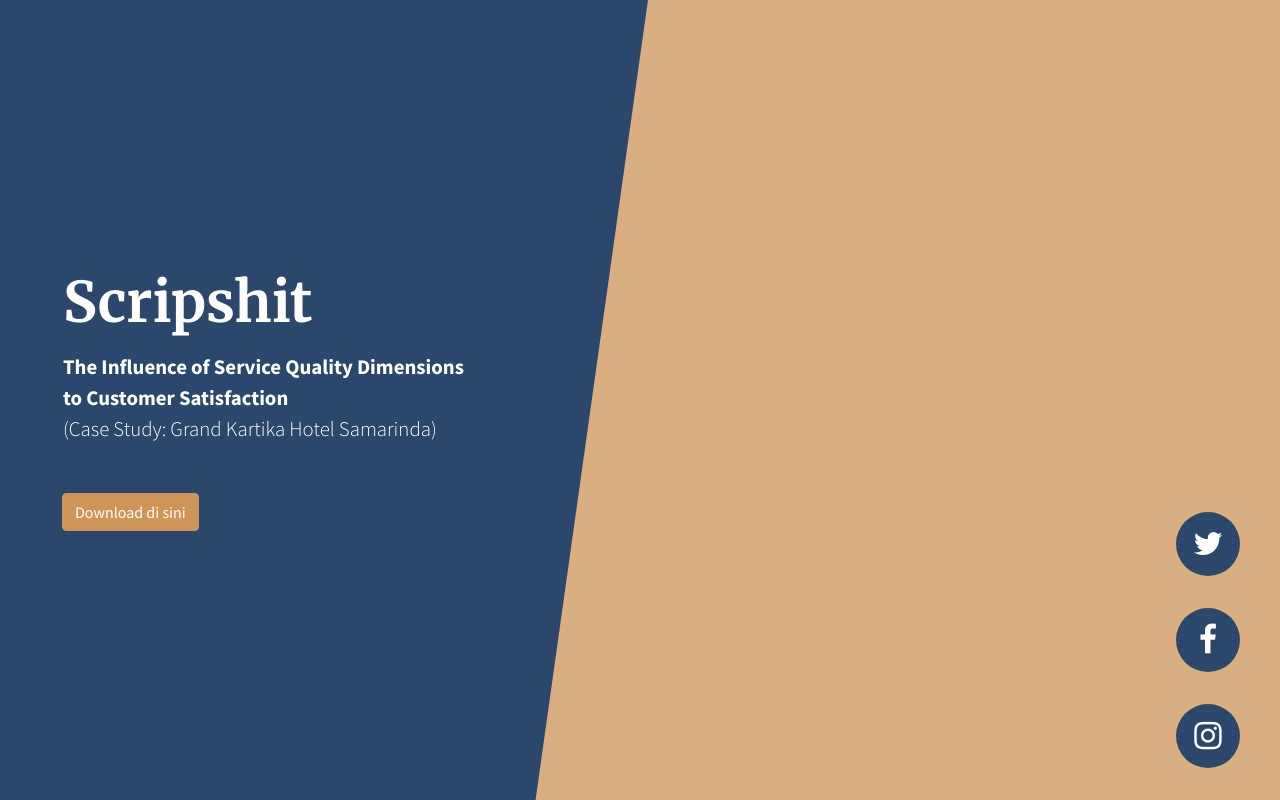
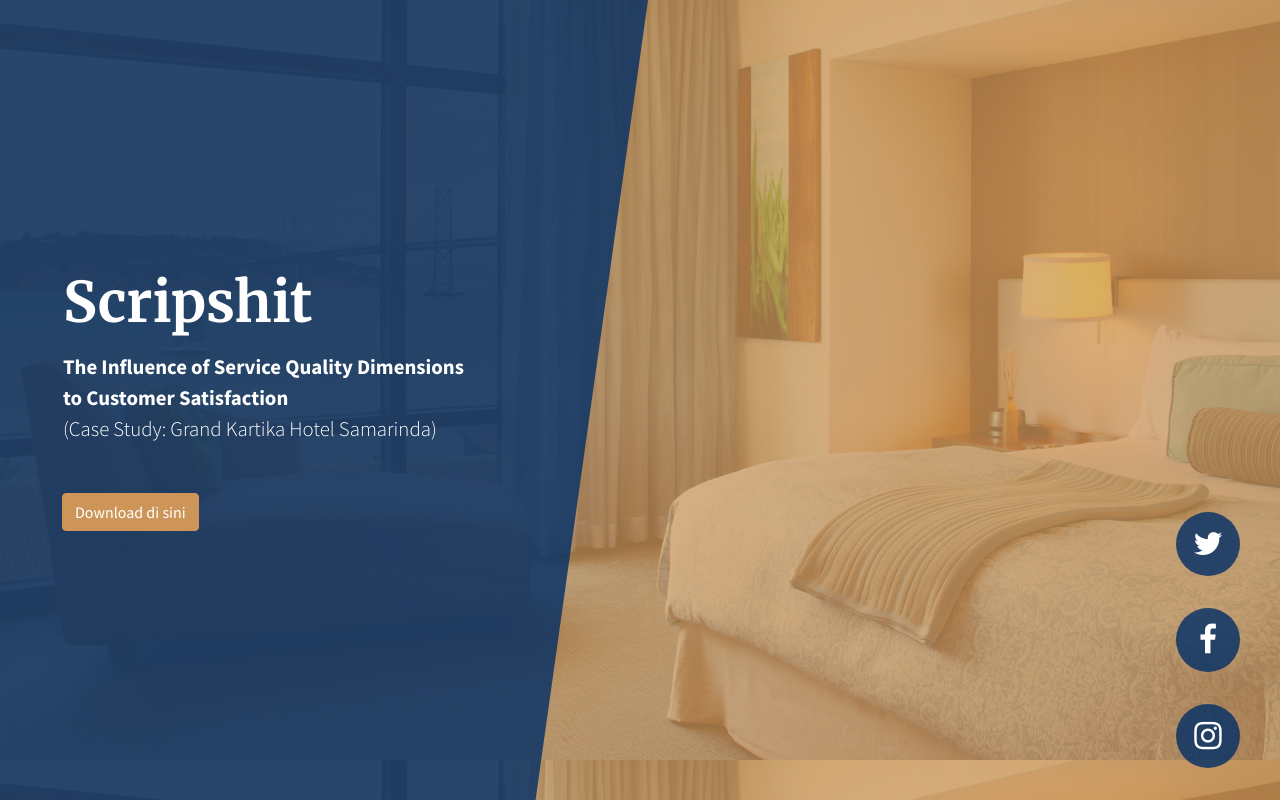
Before and after one commit to ulzaputra/scriptshit.github.io, a website: page index.html in a window 1280 px wide. Drawn offline with Linux system fonts and the light colour scheme.

Commit message:
Update index.html

```diff
--- a/index.html
+++ b/index.html
@@ -23,7 +23,7 @@
 
   </head>
 
-  <body>
+  <body background="img/Vitale Guestroom King 03 PD0912 CRPD1600x760.jpg">
 
     <div class="overlay"></div>
 
```
